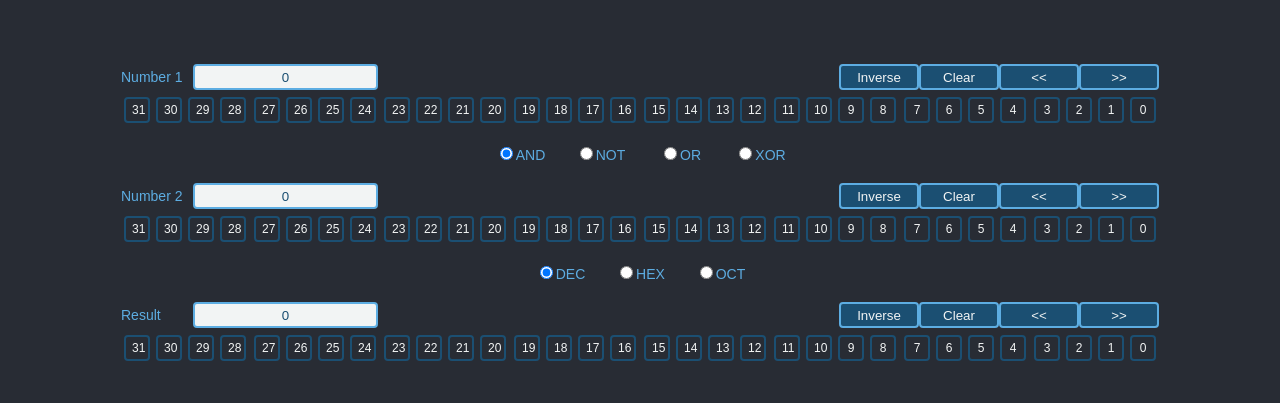
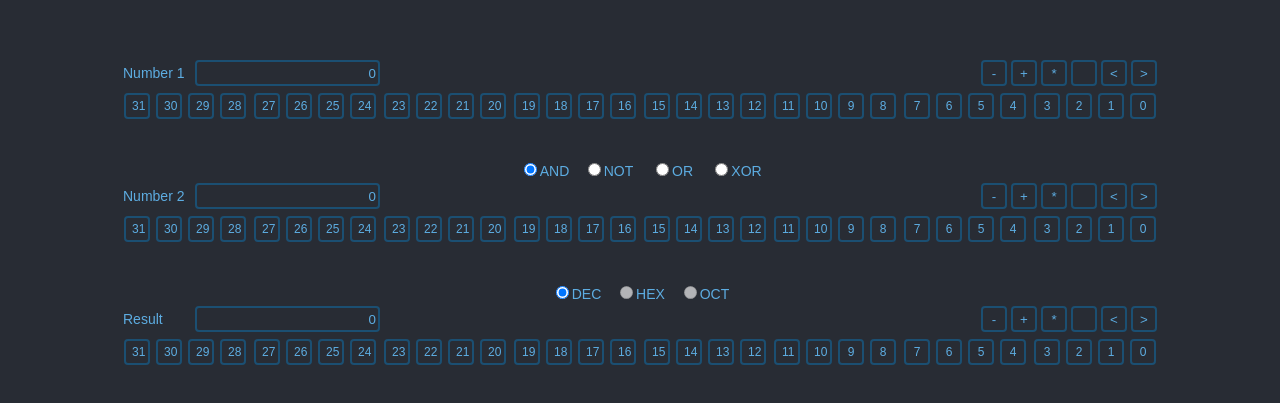
Before and after one commit to serhii-untilov/react-bitwise, a React (Create React App) app: page / in a window 1280 px wide. Shown: the part 187-590 px from the top of the page. Built offline with nearby package versions, Linux system fonts and the light colour scheme.

Commit message:
Minor update

```diff
--- a/src/App.css
+++ b/src/App.css
@@ -41,39 +41,49 @@ body {
 }
 
 .number__input {
-
-  text-align: center;
+  text-align: right;
   border-radius: 4px;
-  border-color: #5DADE2;
+  border-color: #1B4F72;
   border-style: solid;
-  color:  #1B4F72;
-  background-color: #F2F4F4;
+  color: #5DADE2;
+  background-color: #282c34;
   height: 20px;
 }
 
+.number__input:focus {
+  outline: none !important;
+  border-color: #5DADE2;
+}
+
 .number__operation {
+  margin-left: 4px;
   text-align: center;
   border-radius: 4px;
-  border-color: #5DADE2;
+  border-color: #1B4F72;
   border-style: solid;
-  color: #F2F4F4;
-  background-color: #1B4F72;
-  width: 80px;
+  color: #5DADE2;
+  background-color: #282c34;
+  width: 26px;
   height: 26px;
 }
 
+.number__operation:hover {
+  border-color: #5DADE2;
+}
+
 .operation {
-  margin: 16px 0px 16px 0px;
+  margin-top: 36px;
   text-align: center;
   color: #5DADE2;
-  width: 80px;
+  background-color: #282c34;
+  width: 64px;
 }
 
 .notation {
-  margin: 16px 0px 16px 0px;
+  margin-top: 36px;
   text-align: center;
   color: #5DADE2;
-  width: 80px;
+  width: 64px;
 }
 
 .number__bits {
@@ -100,8 +110,16 @@ body {
 }
 
 .bit-off {
-  color: #F2F4F4;
+  color: #5DADE2;
   background-color: #282c34;
+}
+
+.bit-off:hover {
+  border-color: #5DADE2;
+}
+
+.bit-on:hover {
+  border-color: #5DADE2;
 }
 
 .bit-space {
--- a/src/App.js
+++ b/src/App.js
@@ -1,4 +1,3 @@
-// import logo from './logo.svg';
 import './App.css';
 import { useState } from 'react';
 import { Number } from './components/Number'
--- a/src/components/Bit.js
+++ b/src/components/Bit.js
@@ -1,4 +1,4 @@
-function BitButton(props) {
+function Bit(props) {
     return <button
         class={props.state ? 'bit-button bit-on' : 'bit-button bit-off'}
         onClick={props.onClick}>
@@ -6,4 +6,4 @@ function BitButton(props) {
     </button>
 }
 
-export default BitButton
+export default Bit
--- a/src/components/Notation.js
+++ b/src/components/Notation.js
@@ -12,10 +12,10 @@ function Notation(props) {
                     <input type="radio" checked={props.notation === NotationEnum.Dec} onClick={(e) => { props.onChange(NotationEnum.Dec) }}/><label>DEC</label>
                 </div>
                 <div class="notation">
-                    <input type="radio" checked={props.notation === NotationEnum.Hex} onClick={(e) => { props.onChange(NotationEnum.Hex) }}/><label>HEX</label>
+                    <input type="radio" disabled="true" checked={props.notation === NotationEnum.Hex} onClick={(e) => { props.onChange(NotationEnum.Hex) }}/><label>HEX</label>
                 </div>
                 <div class="notation">
-                    <input type="radio" checked={props.notation === NotationEnum.Oct} onClick={(e) => { props.onChange(NotationEnum.Oct) }} /><label>OCT</label>
+                    <input type="radio" disabled="true" checked={props.notation === NotationEnum.Oct} onClick={(e) => { props.onChange(NotationEnum.Oct) }} /><label>OCT</label>
                 </div>
             </div>
         </div>
--- a/src/components/Number.js
+++ b/src/components/Number.js
@@ -1,64 +1,63 @@
-import BitButton from "./Bit"
+import Bit from "./Bit"
 
 function Number(props) {
     return (
         <div className="column">
             <div className="row">
-            <div className="row left">
+                <div className="row">
                     <label className="number__label">{props.caption}</label>
                     <input className="number__input" type="text" value={props.number} onInput={(e) => { props.onChange(e.target.value) }} />
                 </div>
-
-                <div className="row right">
-                    <button className="number__operation" onClick={(e) => { props.onChange(~props.number) }}>Inverse</button>
-                    <button className="number__operation" onClick={(e) => { props.onChange(0) }}>Clear</button>
-                    <button className="number__operation" onClick={(e) => { props.onChange(props.number << 1) }}>&lt;&lt;</button>
-                    <button className="number__operation" onClick={(e) => { props.onChange(props.number >> 1) }}>&gt;&gt;</button>
+                <div className="row">
+                    <button className="number__operation" onClick={(e) => { props.onChange(props.number - 1) }}>-</button>
+                    <button className="number__operation" onClick={(e) => { props.onChange(props.number + 1) }}>+</button>
+                    <button className="number__operation" onClick={(e) => { props.onChange(~props.number) }}>*</button>
+                    <button className="number__operation" onClick={(e) => { props.onChange(0) }}></button>
+                    <button className="number__operation" onClick={(e) => { props.onChange(props.number << 1) }}>&lt;</button>
+                    <button className="number__operation" onClick={(e) => { props.onChange(props.number >> 1) }}>&gt;</button>
                 </div>
-
-
             </div>
             <div className="column">
                 <tr className="row">
-                    <td><BitButton name="31" state={getBit(props.number, 31)} onClick={(e) => { props.onChange(swapBit(props.number, 31)) }} /></td>
-                    <td><BitButton name="30" state={getBit(props.number, 30)} onClick={(e) => { props.onChange(swapBit(props.number, 30)) }} /></td>
-                    <td><BitButton name="29" state={getBit(props.number, 29)} onClick={(e) => { props.onChange(swapBit(props.number, 29)) }} /></td>
-                    <td><BitButton name="28" state={getBit(props.number, 28)} onClick={(e) => { props.onChange(swapBit(props.number, 28)) }} /></td>
+                    <td><Bit name="31" state={getBit(props.number, 31)} onClick={(e) => { props.onChange(swapBit(props.number, 31)) }} /></td>
+                    <td><Bit name="30" state={getBit(props.number, 30)} onClick={(e) => { props.onChange(swapBit(props.number, 30)) }} /></td>
+                    <td><Bit name="29" state={getBit(props.number, 29)} onClick={(e) => { props.onChange(swapBit(props.number, 29)) }} /></td>
+                    <td><Bit name="28" state={getBit(props.number, 28)} onClick={(e) => { props.onChange(swapBit(props.number, 28)) }} /></td>
                     <td class="bit-space"></td>
-                    <td><BitButton name="27" state={getBit(props.number, 27)} onClick={(e) => { props.onChange(swapBit(props.number, 27)) }} /></td>
-                    <td><BitButton name="26" state={getBit(props.number, 26)} onClick={(e) => { props.onChange(swapBit(props.number, 26)) }} /></td>
-                    <td><BitButton name="25" state={getBit(props.number, 25)} onClick={(e) => { props.onChange(swapBit(props.number, 25)) }} /></td>
-                    <td><BitButton name="24" state={getBit(props.number, 24)} onClick={(e) => { props.onChange(swapBit(props.number, 24)) }} /></td>
+                    <td><Bit name="27" state={getBit(props.number, 27)} onClick={(e) => { props.onChange(swapBit(props.number, 27)) }} /></td>
+                    <td><Bit name="26" state={getBit(props.number, 26)} onClick={(e) => { props.onChange(swapBit(props.number, 26)) }} /></td>
+                    <td><Bit name="25" state={getBit(props.number, 25)} onClick={(e) => { props.onChange(swapBit(props.number, 25)) }} /></td>
+                    <td><Bit name="24" state={getBit(props.number, 24)} onClick={(e) => { props.onChange(swapBit(props.number, 24)) }} /></td>
                     <td class="bit-space"></td>
-                    <td><BitButton name="23" state={getBit(props.number, 23)} onClick={(e) => { props.onChange(swapBit(props.number, 23)) }} /></td>
-                    <td><BitButton name="22" state={getBit(props.number, 22)} onClick={(e) => { props.onChange(swapBit(props.number, 22)) }} /></td>
-                    <td><BitButton name="21" state={getBit(props.number, 21)} onClick={(e) => { props.onChange(swapBit(props.number, 21)) }} /></td>
-                    <td><BitButton name="20" state={getBit(props.number, 20)} onClick={(e) => { props.onChange(swapBit(props.number, 20)) }} /></td>
+                    <td><Bit name="23" state={getBit(props.number, 23)} onClick={(e) => { props.onChange(swapBit(props.number, 23)) }} /></td>
+                    <td><Bit name="22" state={getBit(props.number, 22)} onClick={(e) => { props.onChange(swapBit(props.number, 22)) }} /></td>
+                    <td><Bit name="21" state={getBit(props.number, 21)} onClick={(e) => { props.onChange(swapBit(props.number, 21)) }} /></td>
+                    <td><Bit name="20" state={getBit(props.number, 20)} onClick={(e) => { props.onChange(swapBit(props.number, 20)) }} /></td>
                     <td class="bit-space"></td>
-                    <td><BitButton name="19" state={getBit(props.number, 19)} onClick={(e) => { props.onChange(swapBit(props.number, 19)) }} /></td>
-                    <td><BitButton name="18" state={getBit(props.number, 18)} onClick={(e) => { props.onChange(swapBit(props.number, 18)) }} /></td>
-                    <td><BitButton name="17" state={getBit(props.number, 17)} onClick={(e) => { props.onChange(swapBit(props.number, 17)) }} /></td>
-                    <td><BitButton name="16" state={getBit(props.number, 16)} onClick={(e) => { props.onChange(swapBit(props.number, 16)) }} /></td>
+                    <td><Bit name="19" state={getBit(props.number, 19)} onClick={(e) => { props.onChange(swapBit(props.number, 19)) }} /></td>
+                    <td><Bit name="18" state={getBit(props.number, 18)} onClick={(e) => { props.onChange(swapBit(props.number, 18)) }} /></td>
+                    <td><Bit name="17" state={getBit(props.number, 17)} onClick={(e) => { props.onChange(swapBit(props.number, 17)) }} /></td>
+                    <td><Bit name="16" state={getBit(props.number, 16)} onClick={(e) => { props.onChange(swapBit(props.number, 16)) }} /></td>
                     <td class="bit-space"></td>
-                    <td><BitButton name="15" state={getBit(props.number, 15)} onClick={(e) => { props.onChange(swapBit(props.number, 15)) }} /></td>
-                    <td><BitButton name="14" state={getBit(props.number, 14)} onClick={(e) => { props.onChange(swapBit(props.number, 14)) }} /></td>
-                    <td><BitButton name="13" state={getBit(props.number, 13)} onClick={(e) => { props.onChange(swapBit(props.number, 13)) }} /></td>
-                    <td><BitButton name="12" state={getBit(props.number, 12)} onClick={(e) => { props.onChange(swapBit(props.number, 12)) }} /></td>
+                    <td><Bit name="15" state={getBit(props.number, 15)} onClick={(e) => { props.onChange(swapBit(props.number, 15)) }} /></td>
+                    <td><Bit name="14" state={getBit(props.number, 14)} onClick={(e) => { props.onChange(swapBit(props.number, 14)) }} /></td>
+                    <td><Bit name="13" state={getBit(props.number, 13)} onClick={(e) => { props.onChange(swapBit(props.number, 13)) }} /></td>
+                    <td><Bit name="12" state={getBit(props.number, 12)} onClick={(e) => { props.onChange(swapBit(props.number, 12)) }} /></td>
                     <td class="bit-space"></td>
-                    <td><BitButton name="11" state={getBit(props.number, 11)} onClick={(e) => { props.onChange(swapBit(props.number, 11)) }} /></td>
-                    <td><BitButton name="10" state={getBit(props.number, 10)} onClick={(e) => { props.onChange(swapBit(props.number, 10)) }} /></td>
-                    <td><BitButton name="9"  state={getBit(props.number, 9 )} onClick={(e) => { props.onChange(swapBit(props.number, 9 )) }} /></td>
-                    <td><BitButton name="8"  state={getBit(props.number, 8 )} onClick={(e) => { props.onChange(swapBit(props.number, 8 )) }} /></td>
+                    <td><Bit name="11" state={getBit(props.number, 11)} onClick={(e) => { props.onChange(swapBit(props.number, 11)) }} /></td>
+                    <td><Bit name="10" state={getBit(props.number, 10)} onClick={(e) => { props.onChange(swapBit(props.number, 10)) }} /></td>
+                    <td><Bit name="9"  state={getBit(props.number, 9 )} onClick={(e) => { props.onChange(swapBit(props.number, 9 )) }} /></td>
+                    <td><Bit name="8"  state={getBit(props.number, 8 )} onClick={(e) => { props.onChange(swapBit(props.number, 8 )) }} /></td>
                     <td class="bit-space"></td>
-                    <td><BitButton name="7"  state={getBit(props.number, 7 )} onClick={(e) => { props.onChange(swapBit(props.number, 7 )) }} /></td>
-                    <td><BitButton name="6"  state={getBit(props.number, 6 )} onClick={(e) => { props.onChange(swapBit(props.number, 6 )) }} /></td>
-                    <td><BitButton name="5"  state={getBit(props.number, 5 )} onClick={(e) => { props.onChange(swapBit(props.number, 5 )) }} /></td>
-                    <td><BitButton name="4"  state={getBit(props.number, 4 )} onClick={(e) => { props.onChange(swapBit(props.number, 4 )) }} /></td>
+                    <td><Bit name="7"  state={getBit(props.number, 7 )} onClick={(e) => { props.onChange(swapBit(props.number, 7 )) }} /></td>
+                    <td><Bit name="6"  state={getBit(props.number, 6 )} onClick={(e) => { props.onChange(swapBit(props.number, 6 )) }} /></td>
+                    <td><Bit name="5"  state={getBit(props.number, 5 )} onClick={(e) => { props.onChange(swapBit(props.number, 5 )) }} /></td>
+                    <td><Bit name="4"  state={getBit(props.number, 4 )} onClick={(e) => { props.onChange(swapBit(props.number, 4 )) }} /></td>
                     <td class="bit-space"></td>
-                    <td><BitButton name="3"  state={getBit(props.number, 3 )} onClick={(e) => { props.onChange(swapBit(props.number, 3 )) }} /></td>
-                    <td><BitButton name="2"  state={getBit(props.number, 2 )} onClick={(e) => { props.onChange(swapBit(props.number, 2 )) }} /></td>
-                    <td><BitButton name="1"  state={getBit(props.number, 1 )} onClick={(e) => { props.onChange(swapBit(props.number, 1 )) }} /></td>
-                    <td><BitButton name="0"  state={getBit(props.number, 0 )} onClick={(e) => { props.onChange(swapBit(props.number, 0 )) }} /></td>
+                    <td><Bit name="3"  state={getBit(props.number, 3 )} onClick={(e) => { props.onChange(swapBit(props.number, 3 )) }} /></td>
+                    <td><Bit name="2"  state={getBit(props.number, 2 )} onClick={(e) => { props.onChange(swapBit(props.number, 2 )) }} /></td>
+                    <td><Bit name="1"  state={getBit(props.number, 1 )} onClick={(e) => { props.onChange(swapBit(props.number, 1 )) }} /></td>
+                    <td><Bit name="0"  state={getBit(props.number, 0 )} onClick={(e) => { props.onChange(swapBit(props.number, 0 )) }} /></td>
                 </tr>
             </div>
         </div>
```
